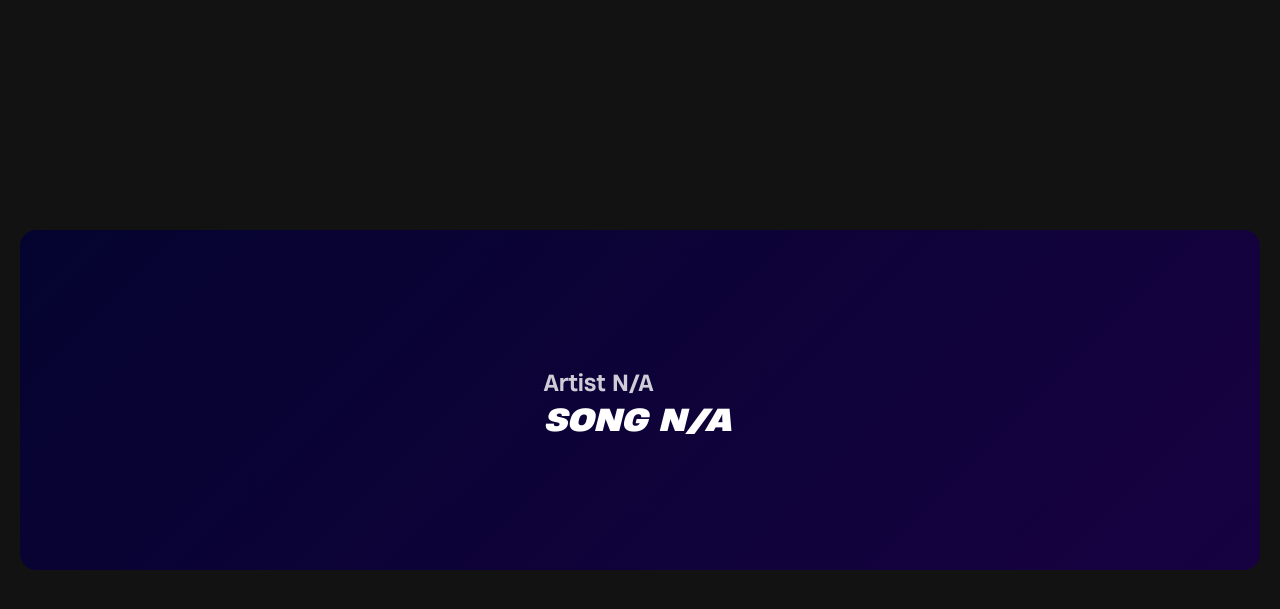
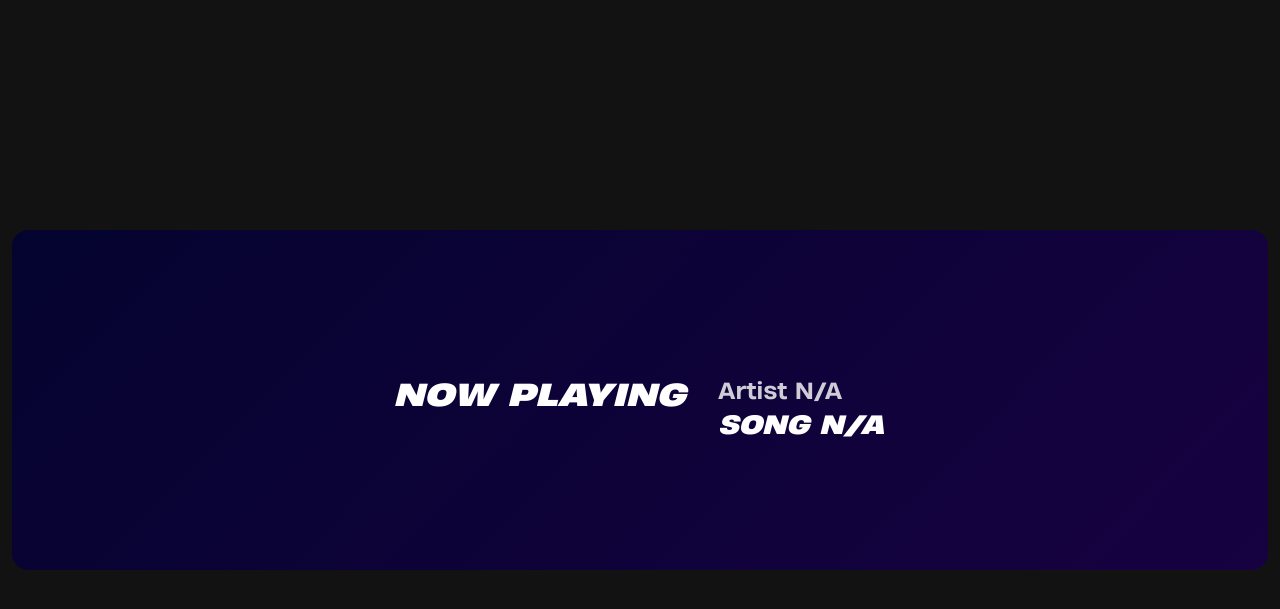
Before and after one commit to LeviSnoot/FNFest-Status, a Flask app: page / in a window 1280 px wide. Shown: the top 609 px of the page. Run offline with Flask 3, Linux system fonts and the light colour scheme; data that the repository does not hold is empty; parts of the project's set-up code (start-up, migrations or seed data) failed here and were passed over.

Commit message:
tweaks to layout for song titles that need more than two lines and "now playing" header

```diff
--- a/web/static/css/styles.css
+++ b/web/static/css/styles.css
@@ -28,13 +28,14 @@ body {
   min-width: 480px;
   max-width: 1280px; /* Adjusted maximum width */
   height: 300px; /* Fixed height */
-  margin: 20px;
+  margin: 10px;
   background: linear-gradient(135deg, rgba(4, 3, 48, 0.98), rgba(23, 1, 66, 0.98));
   padding: 20px;
   border-radius: 16px; /* Increased border-radius */
   color: #fff; /* Ensure text is white */
   overflow: hidden; /* Hide overflow */
   display: flex; /* Use flexbox */
+  flex-wrap: wrap;
   justify-content: center; /* Center items horizontally */
   align-items: center; /* Center items vertically */
   transition: opacity 0.5s ease-in-out; /* Smooth transition for background color */
@@ -54,9 +55,15 @@ body {
   pointer-events: none; /* Ensure it doesn't interfere with interactions */
 }
 
+#header {
+  display: flex; /* Use flexbox */
+  align-items: center; /* Center items vertically */
+}
+
 #status {
   display: flex; /* Use flexbox */
   align-items: center; /* Center items vertically */
+  padding-top: 10px;
 }
 
 #album_art {
@@ -82,7 +89,7 @@ body {
   overflow: hidden; /* Hide overflow */
   font-size: 25px; /* Increase font size */
   transition: opacity 0.5s ease-in-out; /* Smooth transition for text */
-  padding-right: 10px;
+  /* padding-right: 10px; */
 }
 
 #text_info h1 {
@@ -101,14 +108,31 @@ body {
 
 #current_artist {
   font-size: 22px;
-  font-variation-settings: "wdth" 600, "wght" 500;
+  font-variation-settings: "wdth" 700, "wght" 500;
   color: hsla(0, 0%, 100%, 0.8);
 }
 
-#current_song {
+#now_playing_header {
   font-size: 30px;
   font-style: italic;
-  font-variation-settings: "wdth" 750, "wght" 750;
+  font-variation-settings: "wdth" 850, "wght" 750;
+  text-transform: uppercase;
+  margin-top: -10px; /* shift header up a bit to better balance */
+  color: #fff;
+  white-space: normal; /* Allow text to wrap */
+  overflow: hidden; /* Hide overflow */
+  text-overflow: ellipsis; /* Add ellipsis for overflow text */
+  display: -webkit-box; /* Use flexbox for truncation */
+  -webkit-line-clamp: 2; /* Limit to 2 lines */
+  line-clamp: 2;
+  -webkit-box-orient: vertical; /* Vertical orientation for flexbox */
+  line-height: 1.2; /* Reduce line spacing */
+}
+
+#current_song {
+  font-size: 25px;
+  font-style: italic;
+  font-variation-settings: "wdth" 800, "wght" 750;
   text-transform: uppercase;
   color: #fff;
   margin-right: 10px; /* Add slight margin to the right */
@@ -116,8 +140,8 @@ body {
   overflow: hidden; /* Hide overflow */
   text-overflow: ellipsis; /* Add ellipsis for overflow text */
   display: -webkit-box; /* Use flexbox for truncation */
-  -webkit-line-clamp: 2; /* Limit to 2 lines */
-  line-clamp: 2;
+  -webkit-line-clamp: 3; /* Limit to 2 lines */
+  line-clamp: 3;
   -webkit-box-orient: vertical; /* Vertical orientation for flexbox */
   line-height: 1.2; /* Reduce line spacing */
   padding-right: 5px; /* Add padding to the right */
--- a/web/templates/index.html
+++ b/web/templates/index.html
@@ -11,6 +11,9 @@
 </head>
 <body>
     <div class="container" id="container">
+        <div id="header">
+            <div id="now_playing"><span id="now_playing_header">&nbsp;NOW PLAYING&nbsp;</span></div>
+        </div>
         <div id="status">
             <div id="album_art">
                 <img id="current_album_art" src="" alt="Album Art" style="display: none;">
```
